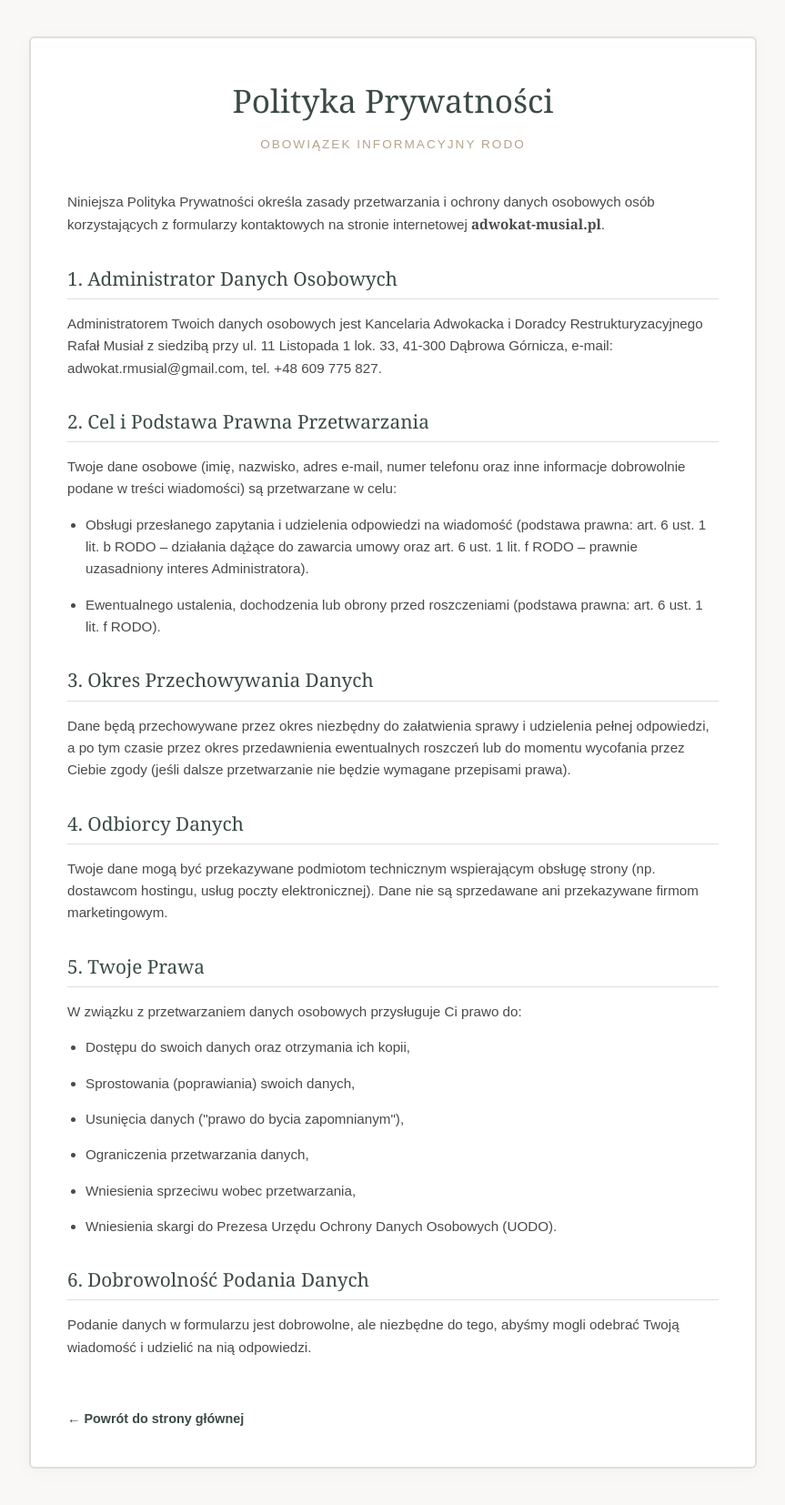
After one commit to adwokatrmusial-dotcom/adwokat-musial, a Flask app: page /polityka-prywatnosci in a window 1280 px wide. The commit adds this page. Shown: the whole page at 91% size, without its empty margins (208-1071 px from the left). Run offline with Flask 3, Linux system fonts and the light colour scheme.

Commit message:
Dodanie klauzuli RODO i polityki prywatnosci

```diff
--- a/app.py
+++ b/app.py
@@ -60,6 +60,12 @@ def adwokat():
             print("Wykryto i zablokowano bota spamującego (Adwokat)!")
             flash('Dziękujemy za kontakt. Wiadomość została zapisana i wysłana pomyślnie!', 'success')
             return redirect(url_for('adwokat') + '#kontakt')
+
+        # Weryfikacja akceptacji RODO
+        if not request.form.get('rodo_accept'):
+            flash('Musisz zaakceptować klauzulę przetwarzania danych osobowych, aby wysłać wiadomość.', 'danger')
+            return redirect(url_for('adwokat') + '#kontakt')
+
         imie = request.form.get('name')
         email = request.form.get('email')
         wiadomosc = request.form.get('message')
@@ -84,6 +90,12 @@ def doradca():
             print("Wykryto i zablokowano bota spamującego (Doradca)!")
             flash('Dziękujemy za kontakt. Formularz restrukturyzacyjny został bezpiecznie zapisany.', 'success')
             return redirect(url_for('doradca') + '#kontakt')
+
+        # Weryfikacja akceptacji RODO
+        if not request.form.get('rodo_accept'):
+            flash('Musisz zaakceptować klauzulę przetwarzania danych osobowych, aby wysłać wiadomość.', 'danger')
+            return redirect(url_for('doradca') + '#kontakt')
+
         imie = request.form.get('name')
         email = request.form.get('email')
         wiadomosc = request.form.get('message')
@@ -99,6 +111,9 @@ def doradca():
 
     return render_template('doradca.html')
 
+@app.route('/polityka-prywatnosci')
+def polityka_prywatnosci():
+    return render_template('polityka.html')
 
 if __name__ == '__main__':
     app.run(debug=True)
--- /dev/null
+++ b/templates/polityka.html
@@ -0,0 +1,113 @@
+<!DOCTYPE html>
+<html lang="pl">
+<head>
+    <meta charset="UTF-8">
+    <meta name="viewport" content="width=device-width, initial-scale=1.0">
+    <title>Polityka Prywatności | Kancelaria Adwokacka i Doradcy Restrukturyzacyjnego Rafał Musiał</title>
+    <style>
+        * { box-sizing: border-box; margin: 0; padding: 0; font-family: 'Playfair Display', 'Georgia', serif; }
+        body {
+            background-color: #f9f8f6; /* Jasne, alabastrowe tło */
+            color: #1a2321;
+            line-height: 1.6;
+            padding: 40px 20px;
+        }
+        .container {
+            max-width: 800px;
+            margin: 0 auto;
+            background: #ffffff;
+            border: 2px solid #e1ded9;
+            border-radius: 6px;
+            padding: 40px;
+            box-shadow: 0 4px 20px rgba(0, 0, 0, 0.03);
+        }
+        h1 {
+            font-size: 2.2rem;
+            color: #3b4a45; /* Głęboka oliwka */
+            text-align: center;
+            margin-bottom: 10px;
+            font-weight: 400;
+        }
+        .subtitle {
+            font-family: sans-serif;
+            font-size: 0.85rem;
+            color: #b5a48c; /* Matowe złoto */
+            text-transform: uppercase;
+            text-align: center;
+            letter-spacing: 2px;
+            margin-bottom: 40px;
+        }
+        h2 {
+            font-size: 1.3rem;
+            color: #3b4a45;
+            margin-top: 30px;
+            margin-bottom: 15px;
+            font-weight: 400;
+            border-bottom: 1px solid #e1ded9;
+            padding-bottom: 5px;
+        }
+        p, li {
+            font-family: sans-serif;
+            font-size: 0.95rem;
+            color: #4a4a4a;
+            margin-bottom: 15px;
+        }
+        ul {
+            margin-left: 20px;
+            margin-bottom: 15px;
+        }
+        .back-link {
+            display: inline-block;
+            margin-top: 40px;
+            color: #3b4a45;
+            text-decoration: none;
+            font-size: 0.9rem;
+            font-family: sans-serif;
+            font-weight: bold;
+        }
+        .back-link:hover {
+            text-decoration: underline;
+        }
+    </style>
+</head>
+<body>
+    <div class="container">
+        <h1>Polityka Prywatności</h1>
+        <div class="subtitle">Obowiązek Informacyjny RODO</div>
+
+        <p>Niniejsza Polityka Prywatności określa zasady przetwarzania i ochrony danych osobowych osób korzystających z formularzy kontaktowych na stronie internetowej <strong>adwokat-musial.pl</strong>.</p>
+
+        <h2>1. Administrator Danych Osobowych</h2>
+        <p>Administratorem Twoich danych osobowych jest Kancelaria Adwokacka i Doradcy Restrukturyzacyjnego Rafał Musiał z siedzibą przy ul. 11 Listopada 1 lok. 33, 41-300 Dąbrowa Górnicza, e-mail: adwokat.rmusial@gmail.com, tel. +48 609 775 827.</p>
+
+        <h2>2. Cel i Podstawa Prawna Przetwarzania</h2>
+        <p>Twoje dane osobowe (imię, nazwisko, adres e-mail, numer telefonu oraz inne informacje dobrowolnie podane w treści wiadomości) są przetwarzane w celu:</p>
+        <ul>
+            <li>Obsługi przesłanego zapytania i udzielenia odpowiedzi na wiadomość (podstawa prawna: art. 6 ust. 1 lit. b RODO – działania dążące do zawarcia umowy oraz art. 6 ust. 1 lit. f RODO – prawnie uzasadniony interes Administratora).</li>
+            <li>Ewentualnego ustalenia, dochodzenia lub obrony przed roszczeniami (podstawa prawna: art. 6 ust. 1 lit. f RODO).</li>
+        </ul>
+
+        <h2>3. Okres Przechowywania Danych</h2>
+        <p>Dane będą przechowywane przez okres niezbędny do załatwienia sprawy i udzielenia pełnej odpowiedzi, a po tym czasie przez okres przedawnienia ewentualnych roszczeń lub do momentu wycofania przez Ciebie zgody (jeśli dalsze przetwarzanie nie będzie wymagane przepisami prawa).</p>
+
+        <h2>4. Odbiorcy Danych</h2>
+        <p>Twoje dane mogą być przekazywane podmiotom technicznym wspierającym obsługę strony (np. dostawcom hostingu, usług poczty elektronicznej). Dane nie są sprzedawane ani przekazywane firmom marketingowym.</p>
+
+        <h2>5. Twoje Prawa</h2>
+        <p>W związku z przetwarzaniem danych osobowych przysługuje Ci prawo do:</p>
+        <ul>
+            <li>Dostępu do swoich danych oraz otrzymania ich kopii,</li>
+            <li>Sprostowania (poprawiania) swoich danych,</li>
+            <li>Usunięcia danych ("prawo do bycia zapomnianym"),</li>
+            <li>Ograniczenia przetwarzania danych,</li>
+            <li>Wniesienia sprzeciwu wobec przetwarzania,</li>
+            <li>Wniesienia skargi do Prezesa Urzędu Ochrony Danych Osobowych (UODO).</li>
+        </ul>
+
+        <h2>6. Dobrowolność Podania Danych</h2>
+        <p>Podanie danych w formularzu jest dobrowolne, ale niezbędne do tego, abyśmy mogli odebrać Twoją wiadomość i udzielić na nią odpowiedzi.</p>
+
+        <a href="/" class="back-link">← Powrót do strony głównej</a>
+    </div>
+</body>
+</html>
```
Also changed, not shown: templates/adwokat.html (+8 -0 lines), templates/doradca.html (+8 -0 lines).
